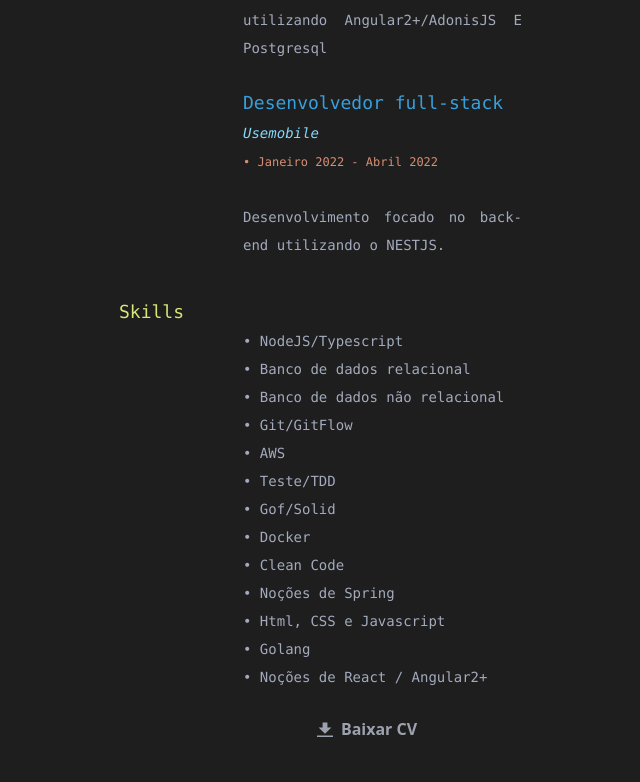
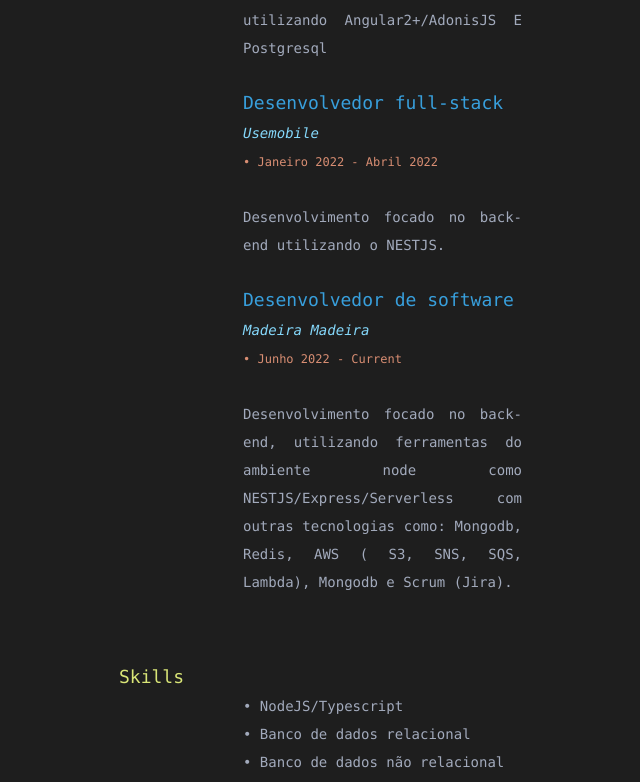
Before and after one commit to FelipeJhordan/portifolio-v2, a React (Create React App) app: page / in a window 1280 px wide. Shown: the part 2400-3182 px from the top of the page, without its empty margins (425-1065 px from the left). Built offline with nearby package versions, Linux system fonts and the light colour scheme.

Commit message:
feat:  reduce the code with map loop

```diff
--- a/src/pages/Resume.js
+++ b/src/pages/Resume.js
@@ -58,65 +58,33 @@
             }</code>
           </div>
          <div className="flex flex-col w-3/4">
-         <div className="w-3/4">
+
+          {
+            resume.jobs.list.map(job => (
+              <>
+                 <div className="w-3/4">
             <code className="text-blue_vs">{
-              resume.jobs.list[0].title
+              job.title
             }</code>
             <br />
             <code className="italic text-sm text-lightblue_vs">
               {
-              resume.jobs.list[0].place
+              job.place
               }
             </code>
             <br />
             <code className="text-xs text-brown_vs">• {
-              resume.jobs.list[0].date
+              job.date
             }</code>
             <br />
             <code className="text-sm">
-              <br /> {resume.jobs.list[0].details}
+              <br /> {job.details}
             </code>
           </div>
           <br/>
-         <div className="w-3/4">
-            <code className="text-blue_vs">{
-              resume.jobs.list[1].title
-            }</code>
-            <br />
-            <code className="italic text-sm text-lightblue_vs">
-              {
-              resume.jobs.list[1].place
-              }
-            </code>
-            <br />
-            <code className="text-xs text-brown_vs">• {
-              resume.jobs.list[1].date
-            }</code>
-            <br />
-            <code className="text-sm">
-              <br /> {resume.jobs.list[1].details}
-            </code>
-          </div>
-          <br/>
-         <div className="w-3/4">
-            <code className="text-blue_vs">{
-              resume.jobs.list[2].title
-            }</code>
-            <br />
-            <code className="italic text-sm text-lightblue_vs">
-              {
-              resume.jobs.list[2].place
-              }
-            </code>
-            <br />
-            <code className="text-xs text-brown_vs">• {
-              resume.jobs.list[2].date
-            }</code>
-            <br />
-            <code className="text-sm">
-              <br /> {resume.jobs.list[2].details}
-            </code>
-          </div>
+              </>
+            ))
+          }
         </div>
         </div>
         <div className="flex flex-row pt-10 flex-wrap">
```
